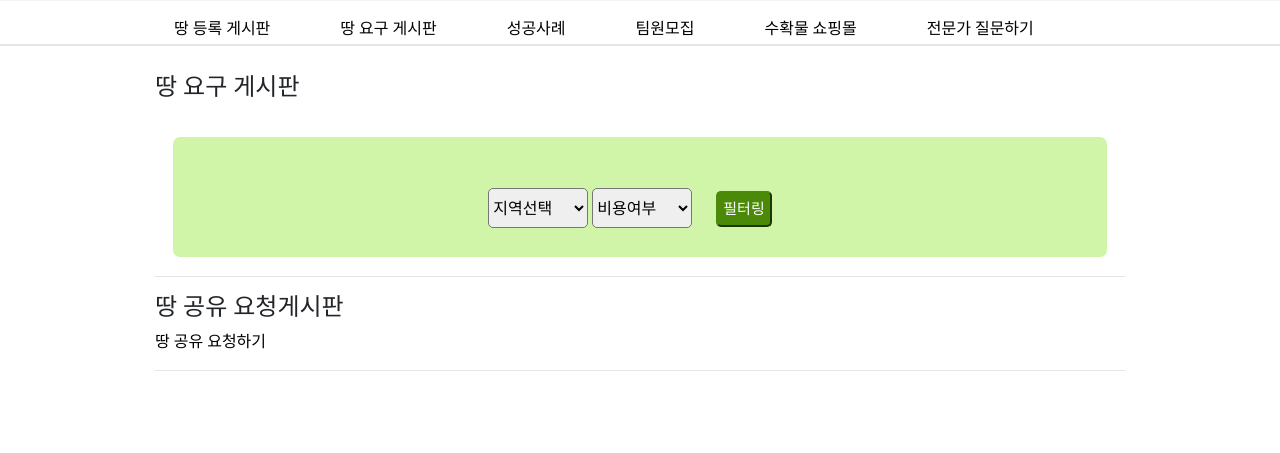
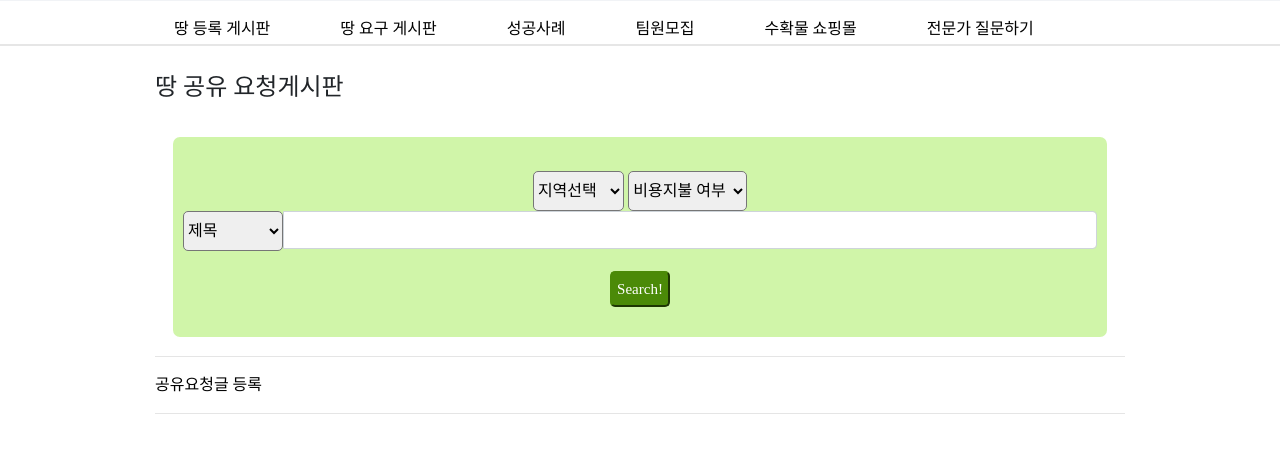
Before and after one commit to labiss96/Farm_Sharing_Project, a Django app: page /landBoard/requestboard in a window 1280 px wide. Shown: the part 56-509 px from the top of the page. Run offline with Django 3.2, Linux system fonts and the light colour scheme; the visitor is signed in with stand-in values (Sample User, id 1); data that the repository does not hold is empty; some libraries are stand-ins or nearby versions; some web fonts are replaced.

Commit message:
request board 검색/필터 기능 적용. sharing board list 카드형식으로 변경 및 마감여부 출력.

```diff
--- a/farmsharing_project/landBoard/templates/requestboard_list.html
+++ b/farmsharing_project/landBoard/templates/requestboard_list.html
@@ -18,32 +18,40 @@
 
 </style>
 <div class="container" style="text-align: left;">
-        <h4>땅 요구 게시판</h4><br>
+    <h4>땅 공유 요청게시판</h4><br>
 
 
     <div class="container" style="text-align:center;">
         <div style="border:3px solid white; padding:10px; border-radius: 10px; background-color:#D0F5A9;"><br>
             <form action="{% url 'request_filter' %}" method="POST">
                 {% csrf_token %}
-                <select name="region" style="width:100px;height:40px; border-radius: 5px;">
+                <select name="region" style="width:10%;height:40px; border-radius: 5px;">
                     <option value="All">지역선택</option>
                     {% for rg in region_list %}
                         <option value="{{rg.region}}">{{rg.region}}</option>
                     {% endfor %}
                 </select>
-                <select name="is_free" style="width:100px;height:40px; border-radius: 5px;">
-                    <option value="All">비용여부</option>
-                    <option value="True">무료</option>
-                    <option value="False">유료</option>
+                <select name="is_pay_for" style="width:13%;height:40px; border-radius: 5px;">
+                    <option value="All">비용지불 여부</option>
+                    <option value=0>무료</option>
+                    <option value=1>유료</option>
                 </select>
-        <button type="submit" class="btf">필터링</button>
+                <br>
+                <div class="input-group">
+                        <select name="search_mode" style="width:100px;height:40px; border-radius: 5px;" >
+                            <option value="title">제목</option>
+                            <option value="contents">내용</option>
+                            <option value="writer">작성자</option>
+                        </select>
+                        <input type="text" name="search_data" class="form-control">
+                      </div>
+                <button type="submit" class="btf">Search!</button>
         </form>
     </div>
 </div>
-    <hr>
-    <h4>땅 공유 요청게시판</h4>
+<hr>
     {% if user.is_authenticated %}
-    <a href="{% url 'rb_new' %}">땅 공유 요청하기</a>
+    <a href="{% url 'rb_new' %}">공유요청글 등록</a>
     {% endif %}
     <hr>
 
--- a/farmsharing_project/landBoard/views.py
+++ b/farmsharing_project/landBoard/views.py
@@ -7,7 +7,7 @@ from django.core.paginator import Paginator
 
 def SharingBoardRead(request):
     sharingboards = SharingBoard.objects.all()
-    paginator = Paginator(sharingboards,3)
+    paginator = Paginator(sharingboards,9)
 
     page = request.GET.get('page')
     sharingboards2 = paginator.get_page(page)
@@ -19,6 +19,7 @@ def sharing_filter(request):
     region_list = Region.objects.all()
     filter_region = request.POST.get('region')
     filter_is_free = request.POST.get('is_free')
+
     search_mode = request.POST.get('search_mode')
     search_data = request.POST.get('search_data')
 
@@ -57,7 +58,7 @@ def sharing_filter(request):
     sharingboards = filter_result
 
     #페이지네이터
-    paginator = Paginator(sharingboards,3)
+    paginator = Paginator(sharingboards,9)
     page = request.GET.get('page')
     sharingboards2 = paginator.get_page(page)
 
@@ -127,23 +128,42 @@ def RequestBoardRead(request):
 def request_filter(request):
     region_list = Region.objects.all()
     filter_region = request.POST.get('region')
-    filter_is_free = request.POST.get('is_free')
+    filter_is_pay_for = request.POST.get('is_pay_for')
 
-    if(filter_region == "All" and filter_is_free == "All"):
+    search_mode = request.POST.get('search_mode')
+    search_data = request.POST.get('search_data')
+
+    if(filter_region == "All" and filter_is_pay_for == "All"):
         requestboards = RequestBoard.objects.all()
-    elif(filter_region == "All" and filter_is_free != "All"):
+    elif(filter_region == "All" and filter_is_pay_for != "All"):
         requestboards = RequestBoard.objects.filter(
-            is_free = filter_is_free
+            is_pay_for = filter_is_pay_for
         )
-    elif(filter_region != "All" and filter_is_free == "All"):
+    elif(filter_region != "All" and filter_is_pay_for == "All"):
         requestboards = RequestBoard.objects.filter(
             region = filter_region
         )
-    elif(filter_region != "All" and filter_is_free != "All"):
+    elif(filter_region != "All" and filter_is_pay_for != "All"):
         requestboards = RequestBoard.objects.filter(
             region = filter_region,
-            is_free = filter_is_free
+            is_pay_for = filter_is_pay_for
         )
+
+    filter_result = []
+    if search_mode == 'title' :
+        for rb in requestboards:
+            if search_data in rb.title :
+                filter_result.append(rb)
+    elif search_mode == 'contents':
+        for rb in requestboards:
+            if search_data in rb.content :
+                filter_result.append(rb)
+    else :
+        for rb in requestboards:
+            if search_data in rb.writer.username :
+                filter_result.append(rb)
+
+    requestboards = filter_result
 
     return render(request, 'requestboard_list.html', {'requestboards': requestboards, 'region_list':region_list})
 
```
Also changed, not shown: farmsharing_project/landBoard/templates/sharingboard_list.html (+27 -8 lines).
